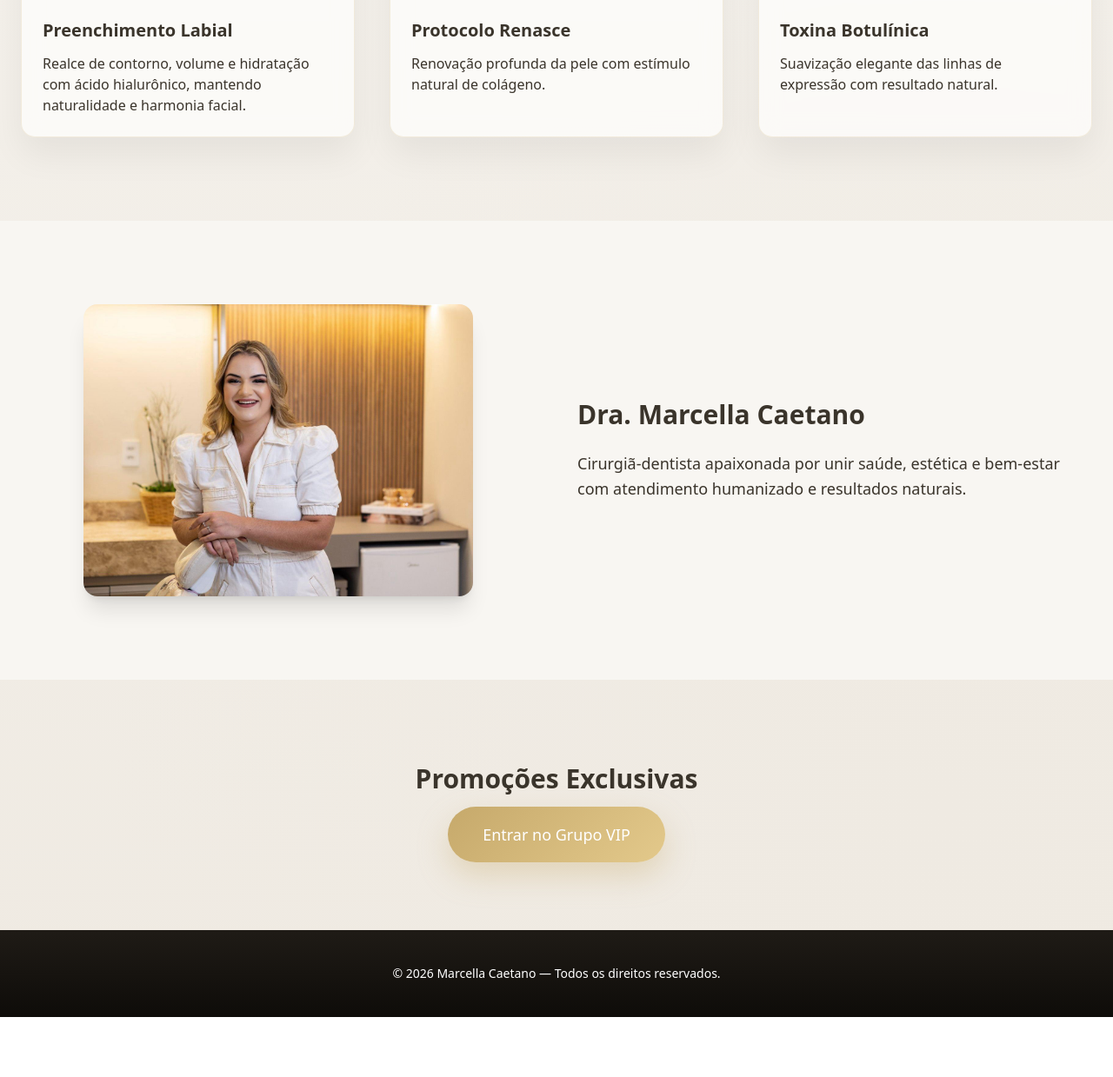
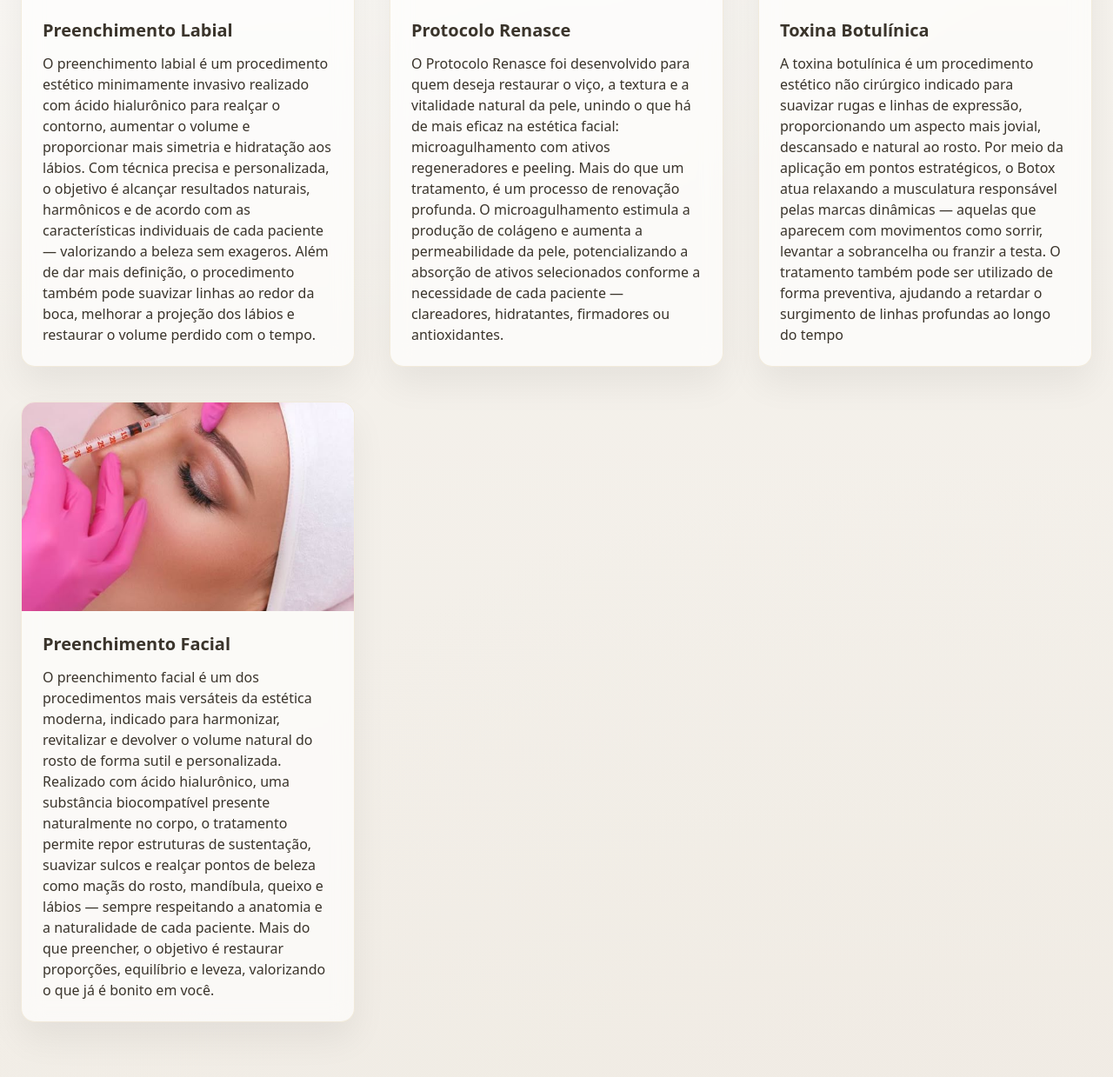
Before and after one commit to marcellacaetanoodontologia-glitch/Marcella-Caetano, a plain HTML site: page index.html in a window 1280 px wide. Shown: the part 1221-2460 px from the top of the page at 87% size. Before the commit the page ends 2391 px from the top, so only its background shows below. Drawn offline with nearby package versions, Linux system fonts and the light colour scheme.

Commit message:
Update index.html

```diff
--- a/index.html
+++ b/index.html
@@ -186,7 +186,11 @@ Procedimentos
 <img src="assets/preenchimento.jpg" class="w-full h-60 object-cover">
 <div class="p-6">
 <h3 class="text-xl font-semibold mb-3">Preenchimento Labial</h3>
-<p>Realce de contorno, volume e hidratação com ácido hialurônico, mantendo naturalidade e harmonia facial.</p>
+<p>O preenchimento labial é um procedimento estético minimamente invasivo realizado com ácido hialurônico
+  para realçar o contorno, aumentar o volume e proporcionar mais simetria e hidratação aos lábios.
+  Com técnica precisa e personalizada, o objetivo é alcançar resultados naturais, harmônicos e de acordo com as
+  características individuais de cada paciente — valorizando a beleza sem exageros. Além de dar mais definição,
+  o procedimento também pode suavizar linhas ao redor da boca, melhorar a projeção dos lábios e restaurar o volume perdido com o tempo.</p>
 </div>
 </div>
 
@@ -194,7 +198,12 @@ Procedimentos
 <img src="assets/microagulhamento.jpg" class="w-full h-60 object-cover">
 <div class="p-6">
 <h3 class="text-xl font-semibold mb-3">Protocolo Renasce</h3>
-<p>Renovação profunda da pele com estímulo natural de colágeno.</p>
+<p>O Protocolo Renasce foi desenvolvido para quem deseja restaurar o viço, a textura e a vitalidade natural da pele,
+  unindo o que há de mais eficaz na estética facial: microagulhamento com ativos regeneradores e peeling.
+  Mais do que um tratamento, é um processo de renovação profunda.
+  O microagulhamento estimula a produção de colágeno e aumenta a permeabilidade da pele,
+  potencializando a absorção de ativos selecionados conforme a necessidade de cada paciente — clareadores, hidratantes,
+  firmadores ou antioxidantes.</p>
 </div>
 </div>
 
@@ -202,9 +211,28 @@ Procedimentos
 <img src="assets/botox.jpg" class="w-full h-60 object-cover">
 <div class="p-6">
 <h3 class="text-xl font-semibold mb-3">Toxina Botulínica</h3>
-<p>Suavização elegante das linhas de expressão com resultado natural.</p>
+<p>A toxina botulínica é um procedimento estético não cirúrgico indicado para suavizar rugas e linhas de expressão,
+  proporcionando um aspecto mais jovial, descansado e natural ao rosto. Por meio da aplicação em pontos estratégicos,
+  o Botox atua relaxando a musculatura responsável pelas marcas dinâmicas — aquelas que aparecem com movimentos como sorrir,
+  levantar a sobrancelha ou franzir a testa.
+  O tratamento também pode ser utilizado de forma preventiva, ajudando a retardar o surgimento de linhas profundas ao longo do tempo</p>
 </div>
 </div>
+
+<div class="card-lux rounded-2xl overflow-hidden">
+<img src="assets/botox.jpg" class="w-full h-60 object-cover">
+<div class="p-6">
+<h3 class="text-xl font-semibold mb-3">Preenchimento Facial</h3>
+<p>O preenchimento facial é um dos procedimentos mais versáteis da estética moderna, indicado para harmonizar,
+  revitalizar e devolver o volume natural do rosto de forma sutil e personalizada. Realizado com ácido hialurônico,
+  uma substância biocompatível presente naturalmente no corpo, o tratamento permite repor estruturas de sustentação,
+  suavizar sulcos e realçar pontos de beleza como maçãs do rosto, mandíbula,
+  queixo e lábios — sempre respeitando a anatomia e a naturalidade de cada paciente. Mais do que preencher,
+  o objetivo é restaurar proporções, equilíbrio e leveza, valorizando o que já é bonito em você.</p>
+</div>
+</div>
+
+
 
 </div>
 </div>
```
